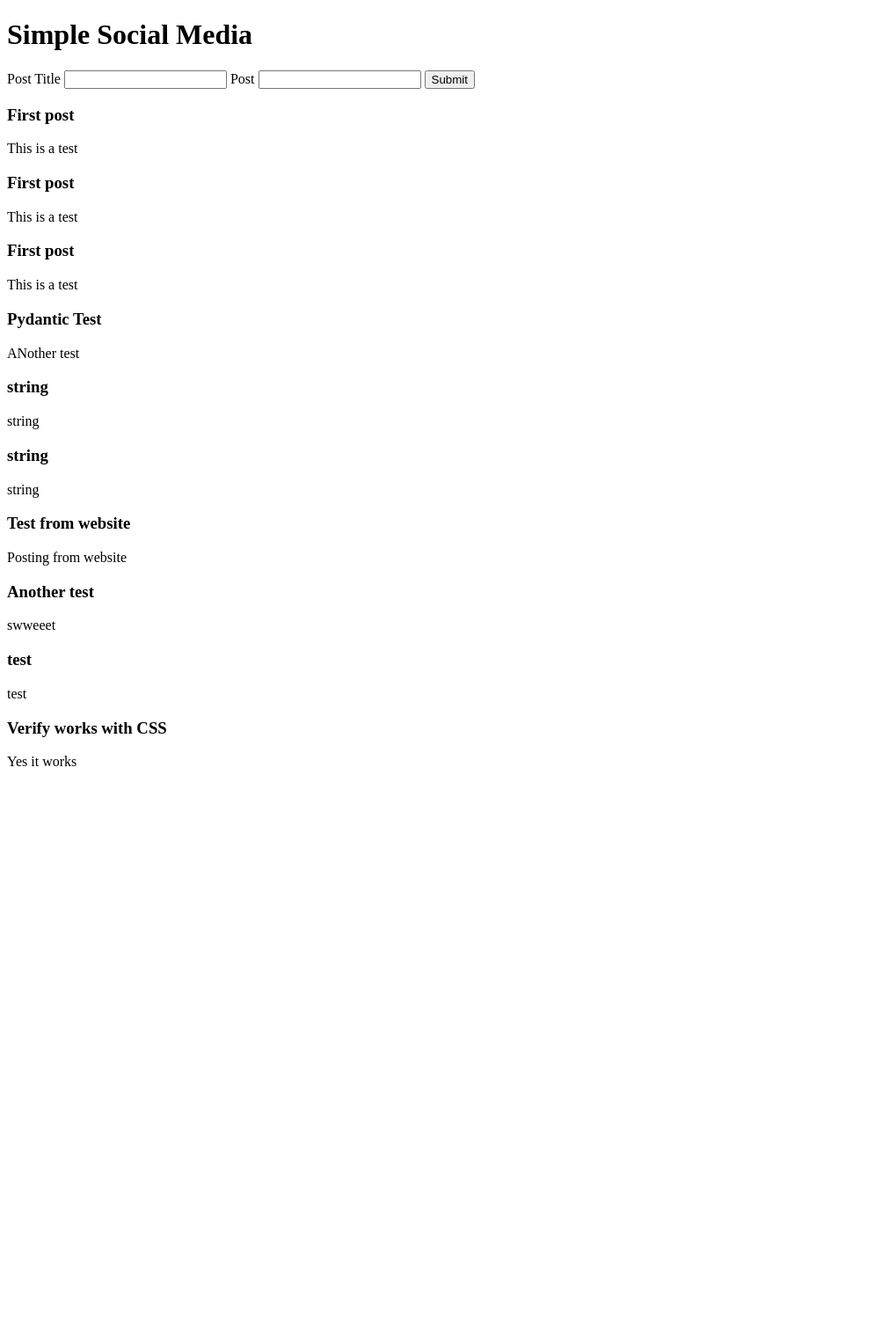
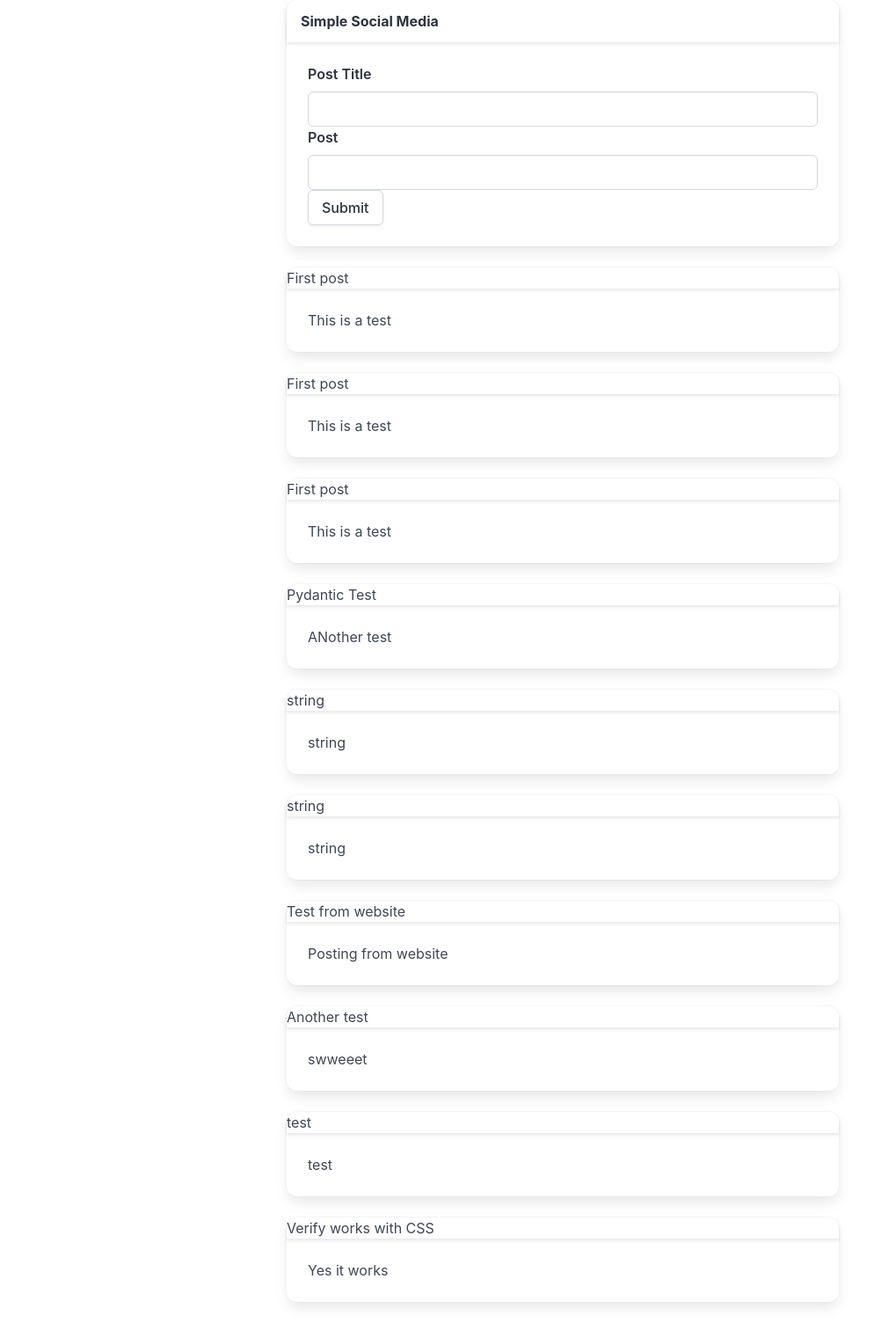
Before and after one commit to acswindle/simple_social, a FastAPI app: page / in a window 1280 px wide. Shown: the whole page at 88% size, without its empty margins (0-1011 px from the left). Before the commit the page ends 871 px from the top, so only its background shows below. Run offline with FastAPI, Linux system fonts and the light colour scheme; some libraries are stand-ins or nearby versions.

Commit message:
episode 3

```diff
--- a/templates/index.html
+++ b/templates/index.html
@@ -1,25 +1,42 @@
 <!DOCTYPE html>
 <html lang="en">
+
 <head>
     <meta charset="UTF-8">
     <meta name="viewport" content="width=device-width, initial-scale=1.0">
     <title>Simple Social Media</title>
+    <link rel="stylesheet" href="https://cdn.jsdelivr.net/npm/bulma@1.0.1/css/bulma.min.css">
 </head>
+
 <body>
-    <h1>
-        Simple Social Media
-    </h1>
-    <form hx-post="/post" hx-trigger="submit" hx-target="#posts" hx-swap="innerHTML" hx-ext="json-enc">
-        <label>Post Title</label>
-        <input type="text" name="post_title">
-        <label>Post</label>
-        <input type="text" name="post_text">
-        <input type="submit">
-    </form>
-    <div id="posts" hx-trigger="load" hx-get="/posts" hx-swap="innerHTML">
+    <div class="columns">
+        <div class="column is-half is-offset-one-quarter">
 
+            <div class="card">
+                <header class="card-header">
+                    <p class="card-header-title">
+                        Simple Social Media
+                    </p>
+                </header>
+                <div class="card-content">
+                    <form hx-post="/post" hx-trigger="submit" hx-target="#posts" hx-swap="innerHTML" hx-ext="json-enc">
+                        <label class="label">Post Title</label>
+                        <input type="text" name="post_title" class="input">
+                        <label class="label">Post</label>
+                        <input type="text" name="post_text" class="input">
+                        <input type="submit" class="button">
+                    </form>
+                </div>
+            </div>
+            <div id="posts" hx-trigger="load" hx-get="/posts" hx-swap="innerHTML">
+
+            </div>
+        </div>
     </div>
-    <script src="https://unpkg.com/htmx.org@2.0.0" integrity="sha384-wS5l5IKJBvK6sPTKa2WZ1js3d947pvWXbPJ1OmWfEuxLgeHcEbjUUA5i9V5ZkpCw" crossorigin="anonymous"></script>
+    <script src="https://unpkg.com/htmx.org@2.0.0"
+        integrity="sha384-wS5l5IKJBvK6sPTKa2WZ1js3d947pvWXbPJ1OmWfEuxLgeHcEbjUUA5i9V5ZkpCw"
+        crossorigin="anonymous"></script>
     <script src="https://unpkg.com/htmx.org/dist/ext/json-enc.js"></script>
 </body>
+
 </html>
--- a/templates/posts.html
+++ b/templates/posts.html
@@ -1,8 +1,15 @@
 {% for post in posts %}
+<div class='card'>
+    <header class='card-header'>
+
         <h3>
             {{ post.post_title }}
         </h3>
+    </header>
+    <div class="card-content">
         <p>
             {{ post.post_text }}
         </p>
-    {% endfor %}
+    </div>
+</div>
+{% endfor %}
```
Also changed, not shown: social.db.
